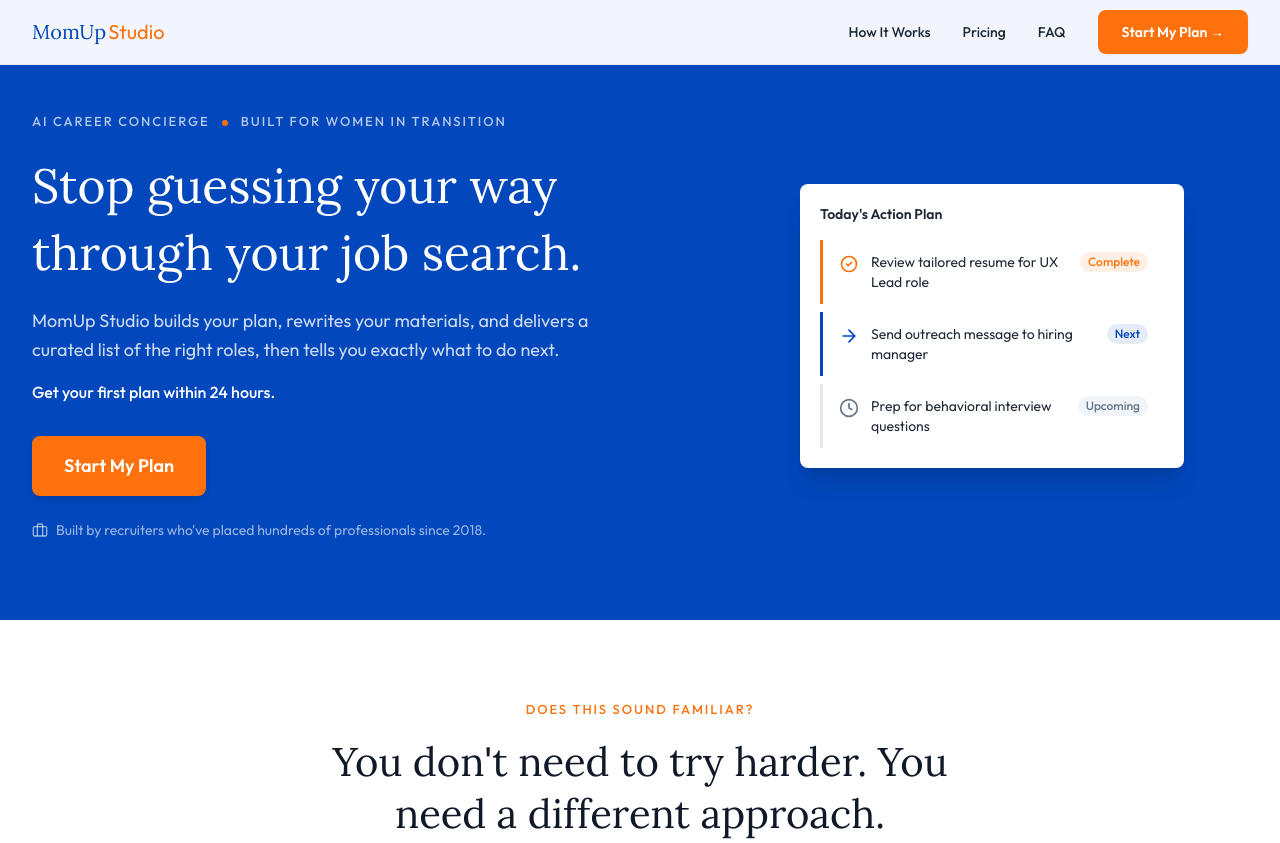
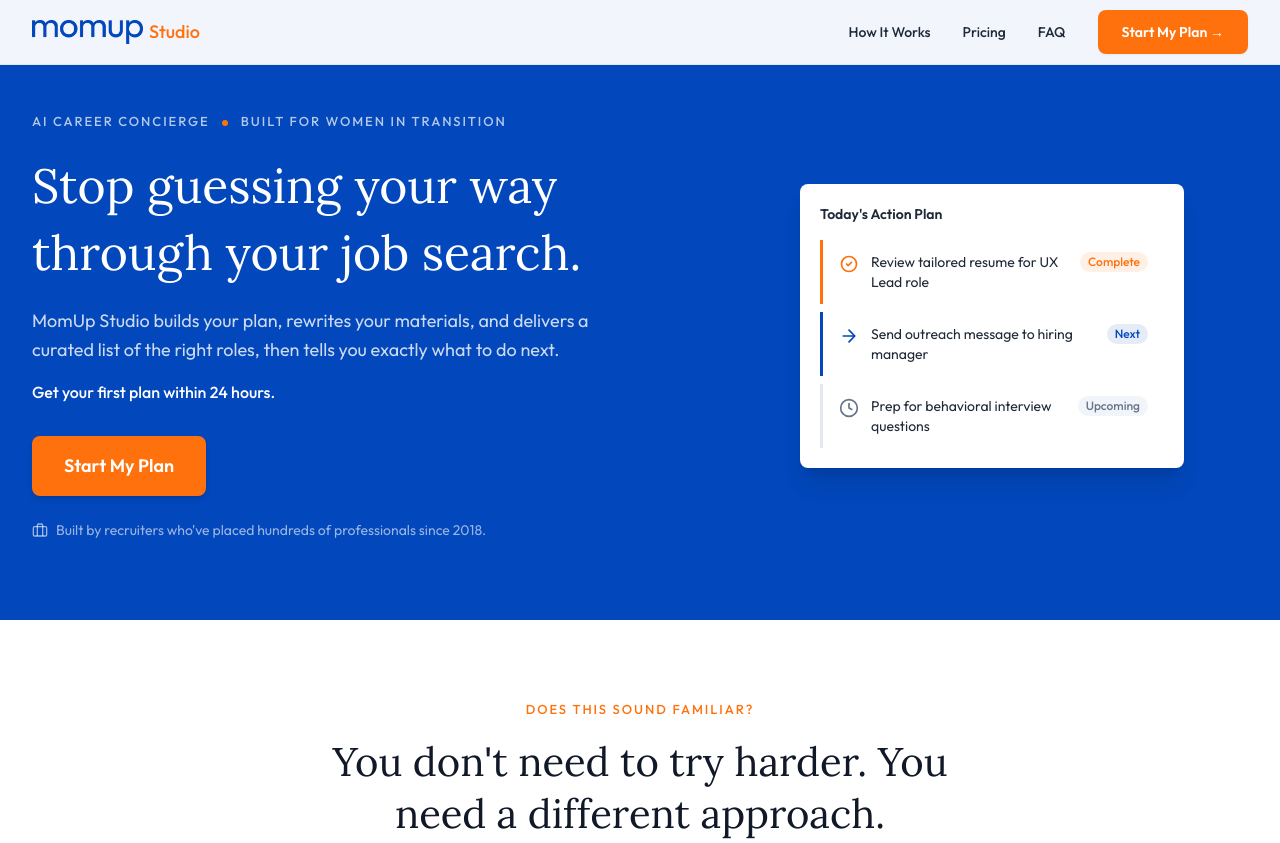
Before and after one commit to botmuapi90/momup-landing-v2, a plain HTML site: page v2.html in a window 1280 px wide. Shown: the top 843 px of the page. Drawn offline with nearby package versions, Linux system fonts and the light colour scheme.

Commit message:
Replace text logo with momup_logo.png in nav and footer

```diff
--- a/v2.html
+++ b/v2.html
@@ -91,9 +91,9 @@
   <!-- ==================== NAVBAR ==================== -->
   <nav aria-label="Main navigation" class="fixed top-0 left-0 right-0 z-50 bg-white/95 backdrop-blur-md border-b border-border">
     <div class="max-w-[1400px] mx-auto px-4 sm:px-6 lg:px-8 flex items-center justify-between h-16">
-      <a href="#" class="flex items-baseline gap-0.5">
-        <span class="font-heading text-primary text-xl">MomUp</span>
-        <span class="font-body text-accent text-xl">Studio</span>
+      <a href="#" class="flex items-center gap-1.5">
+        <img src="momup_logo.png" alt="MomUp" class="h-6">
+        <span class="font-body font-medium text-accent text-lg">Studio</span>
       </a>
 
       <div class="hidden md:flex items-center gap-8">
@@ -644,9 +644,9 @@
         <div class="max-w-[1400px] mx-auto px-4 sm:px-6 lg:px-8 py-8">
           <div class="flex flex-col md:flex-row items-center justify-between gap-6">
             <div class="text-center md:text-left">
-              <a href="#" class="inline-flex items-baseline gap-0.5">
-                <span class="font-heading text-white text-lg">MomUp</span>
-                <span class="font-body text-accent text-lg">Studio</span>
+              <a href="#" class="inline-flex items-center gap-1.5">
+                <img src="momup_logo.png" alt="MomUp" class="h-5 brightness-0 invert">
+                <span class="font-body font-medium text-accent text-lg">Studio</span>
               </a>
               <p class="font-body text-sm text-white/50 mt-1">Structure. Direction. Results.</p>
             </div>
```
Also changed, not shown: momup_logo.png (added).
